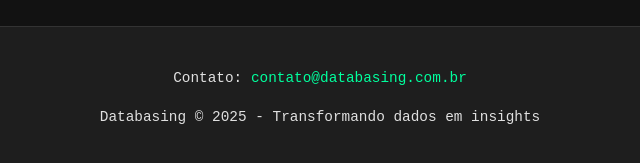
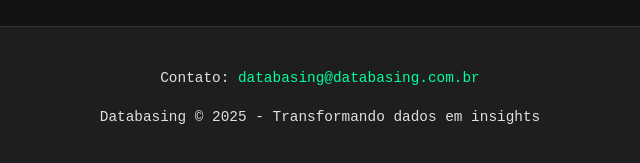
Before and after one commit to AnansiDataBase/termosMinhaRuaSegura, a plain HTML site: page index.html in a window 1280 px wide. Shown: the part 3086-3249 px from the top of the page, 320-960 px from the left. Drawn offline with Linux system fonts and the light colour scheme.

Commit message:
email corrigido

```diff
--- a/index.html
+++ b/index.html
@@ -322,7 +322,7 @@
     </div>
 
     <footer class="footer">
-        <p>Contato: <a href="mailto:contato@databasing.com.br">contato@databasing.com.br</a></p>
+        <p>Contato: <a href="mailto:databasing@databasing.com.br">databasing@databasing.com.br</a></p>
         <p>Databasing &copy; 2025 - Transformando dados em insights</p>
     </footer>
 </body>
```
